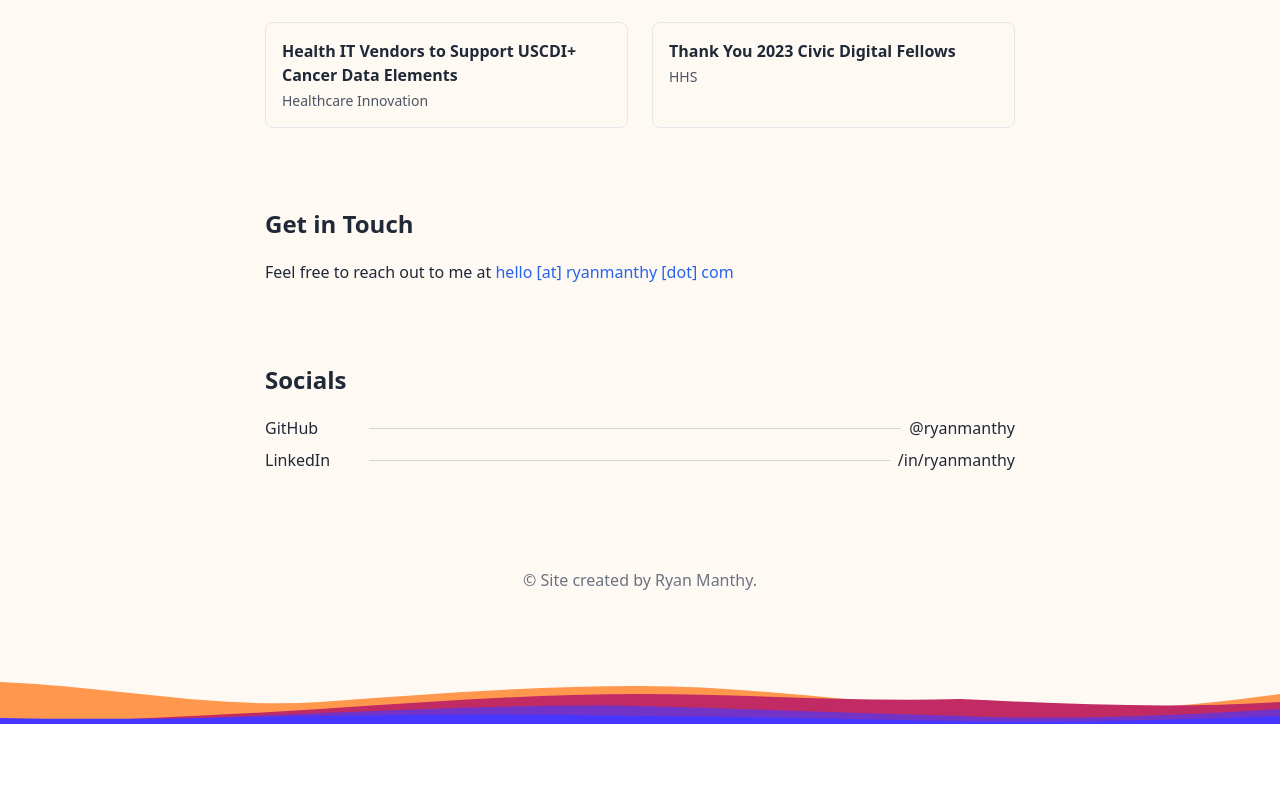
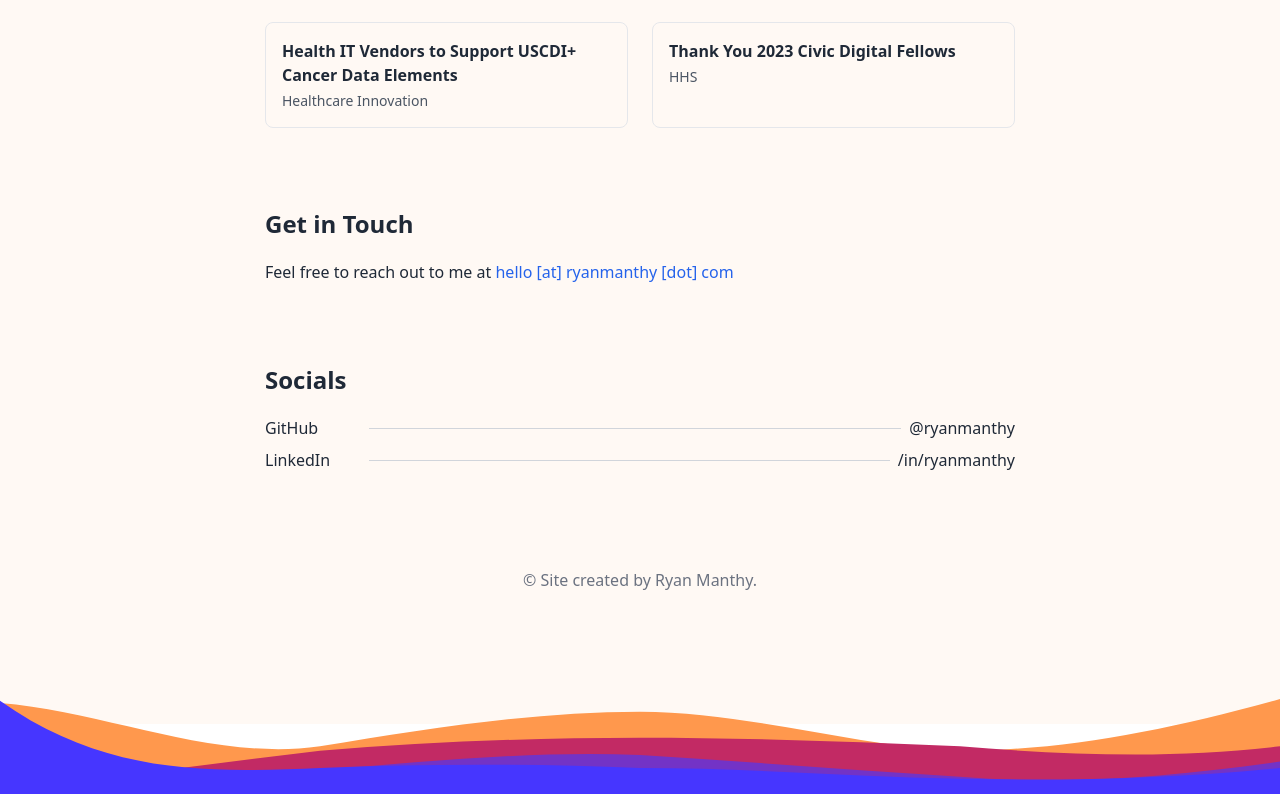
Before and after one commit to ryanmanthy/PersonalSite, a Next.js app in the folder personalsite/: page / in a window 1280 px wide. Shown: the part 1502-2296 px from the top of the page. Before the commit the page ends 2226 px from the top, so only its background shows below. Built offline with nearby package versions, Linux system fonts and the light colour scheme.

Commit message:
adding splash to the bottom of the page

```diff
--- a/personalsite/src/app/page.tsx
+++ b/personalsite/src/app/page.tsx
@@ -274,11 +274,43 @@ I'm a designer, engineer, and civic organizer who enjoys building cool stuff for
       </div>
 
       <div className="w-full overflow-hidden" style={{ height: '60px' }}>
-        <svg className="absolute left-0 right-0 w-full" height="60" width="100%" preserveAspectRatio="none" viewBox="0 0 1440 60" xmlns="http://www.w3.org/2000/svg">
-          <path d="M0 60H1440V30C1320 45 1200 52 1080 45C960 38 840 22 720 22C600 22 480 30 360 38C240 45 120 22 0 18V60Z" fill="#FF984D" />
-          <path d="M0 60H1440V38C1320 45 1200 40 1080 35C960 38 840 30 720 30C600 30 480 38 360 45C240 52 120 56 0 60V60Z" fill="#C22A64" />
-          <path d="M0 60H1440V45C1320 52 1200 56 1080 52C960 49 840 45 720 42C600 40 480 45 360 49C240 54 120 57 0 60V60Z" fill="#7333C6" />
-          <path d="M0 60H1440V52C1320 57 1200 58 1080 57C960 56 840 52 720 52C600 50 480 50 360 52C240 54 120 56 0 54V60Z" fill="#4636FF" />
+        <svg className="absolute left-0 right-0 w-full" height="130" width="100%" preserveAspectRatio="none" viewBox="0 0 1440 60" xmlns="http://www.w3.org/2000/svg">
+        <path
+          d="M0 60H1450V15
+            C1320 30 1200 40 1080 40
+            C960 38 840 22 720 22
+            C600 22 480 30 360 38
+            C240 45 120 22 0 18
+            V60Z"
+          fill="#FF984D"
+        />
+        <path
+          d="M0 60H1440V38
+            C1320 44 1200 42 1080 38
+            C960 36 840 34 720 34
+            C600 34 480 36 360 40
+            C240 46 120 52 0 60
+            Z"
+          fill="#C22A64"
+        />
+        <path
+          d="M0 80H1440V45
+            C1320 52 1200 56 1080 52
+            C960 49 840 45 720 42
+            C600 40 480 45 360 49
+            C240 54 120 57 0 60
+            Z"
+          fill="#7333C6"
+        />
+        <path
+          d="M0 60H1440V48
+            C1320 53 1200 54 1080 53
+            C960 52 840 48 720 48
+            C600 46 480 46 360 48
+            C240 50 120 52 0 17
+            V60Z"
+          fill="#4636FF"
+        />
         </svg>
       </div>
     </div>
```
